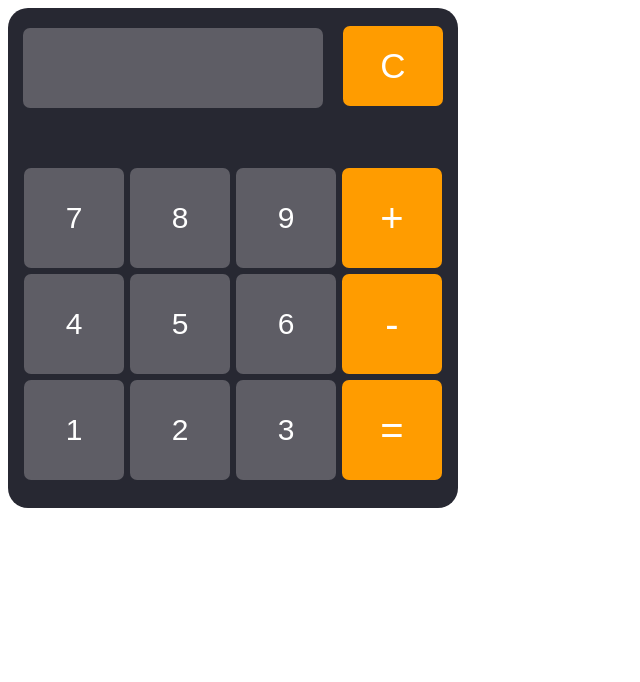
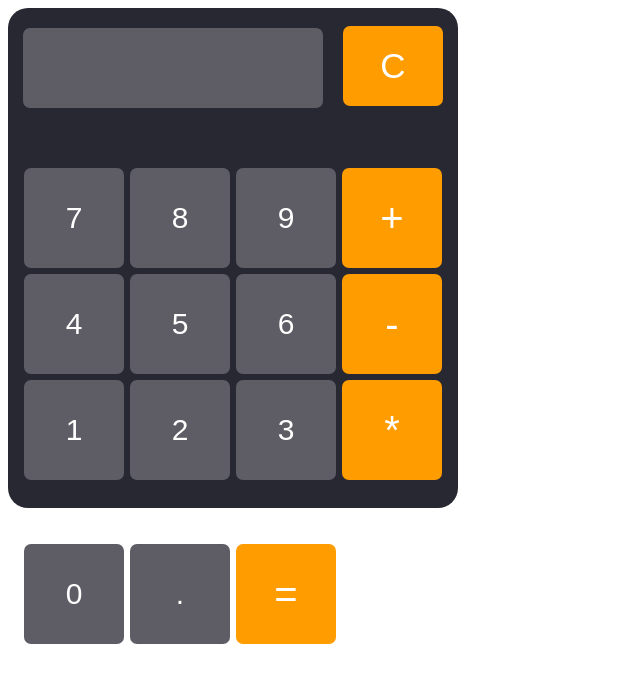
Before and after one commit to xNEMOx/Calculator-GUI.js, a plain HTML site: page index.html in a window 1280 px wide. Shown: the whole page, without its empty margins (0-640 px from the left). Drawn offline with Linux system fonts and the light colour scheme.

Commit message:
Update index.html

```diff
--- a/index.html
+++ b/index.html
@@ -24,7 +24,7 @@
         <button id="clear" onclick="clr()">C</button>
 
 
-        <table>
+        <table id="table1">
             <tr>
                 <td><button id="7" onclick="dis('7')">7</button></td>
                 <td><button id="8" onclick="dis('8')">8</button></td>
@@ -41,6 +41,13 @@
                 <td><button id="1" onclick="dis('1')">1</button></td>
                 <td><button id="2" onclick="dis('2')">2</button></td>
                 <td><button id="3" onclick="dis('3')">3</button></td>
+                <td><button id="answer" onclick="dis('*')">*</button></td>
+            </tr>
+        </table>
+        <table id="table2">
+            <tr>
+                <td><button id="zero" onclick="dis('0')">0</button></td>
+                <td><button id="." onclick="dis('.')">.</button></td>
                 <td><button id="answer" onclick="solve()">=</button></td>
             </tr>
         </table>
```
